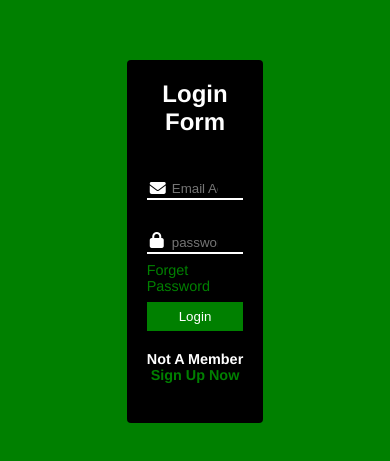
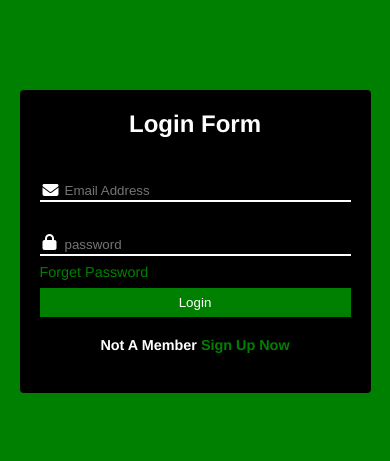
Before and after one commit to AnjaliTadiyal/first-form, a plain HTML site: page index.html in a window 390 px wide. Shown: the part 181-642 px from the top of the page. Drawn offline with Linux system fonts and the light colour scheme.

Commit message:
Update style.css

```diff
--- a/style.css
+++ b/style.css
@@ -91,3 +91,17 @@ h4 {
 .section .fa-lock{
     top:32px;
 }
+
+
+/* media-query */
+@media screen and (max-width:800px) {
+    .small-box{
+        width:60%;
+    }
+}
+
+@media screen and (max-width:450px) {
+    .small-box {
+        width:90%;
+    }
+}
```
